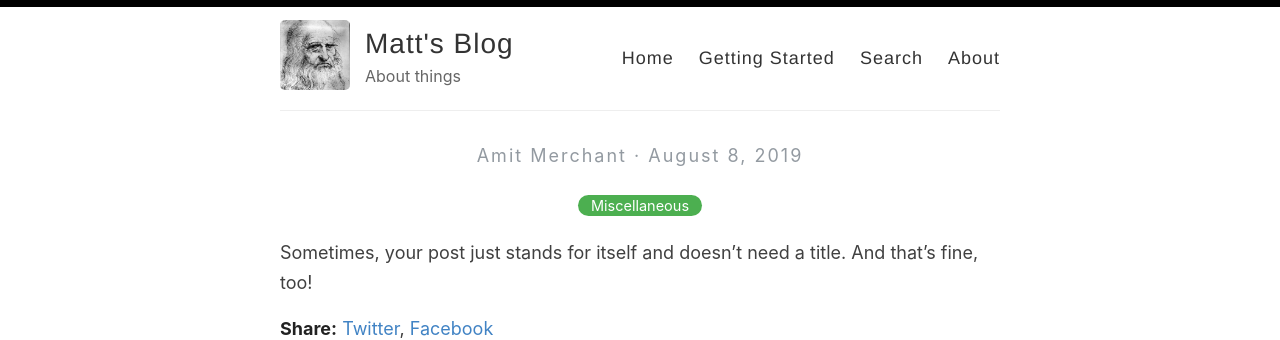
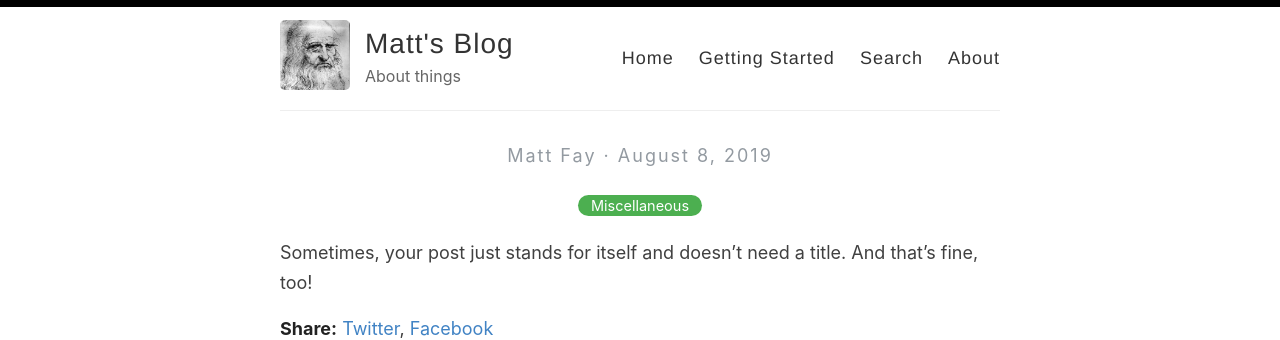
Before and after one commit to username1001/blog, a Jekyll site: the page built from _posts/2019-08-08-no-title-posts.md, in a window 1280 px wide. Shown: the top 340 px of the page. Built offline with Jekyll 4.4.1, drawn with Linux system fonts in a browser that asks for light colours.

Commit message:
Update author

```diff
--- a/_config.yml
+++ b/_config.yml
@@ -6,7 +6,7 @@
 name: Matt's Blog
 
 # Name of the author
-author: Amit Merchant
+author: Matt Fay
 
 # Short bio or description (displayed in the header)
 description: About things
```
